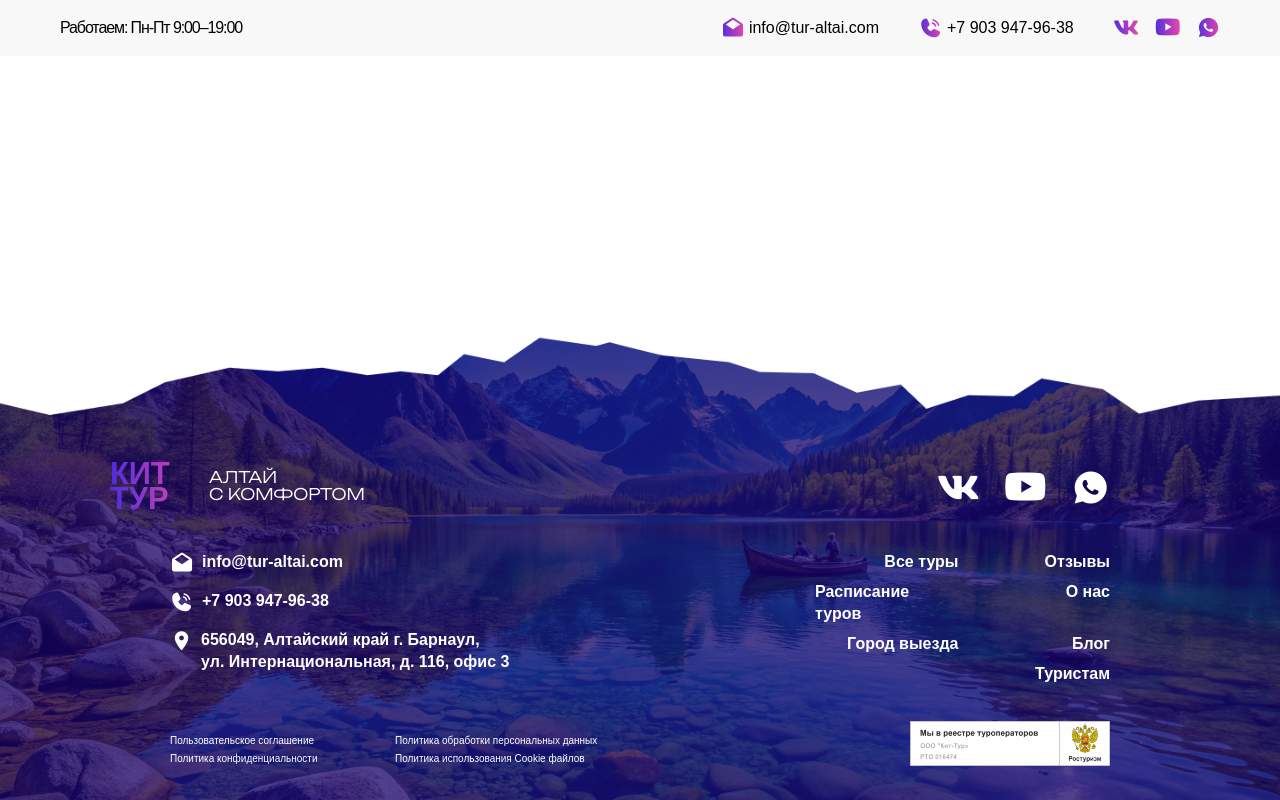
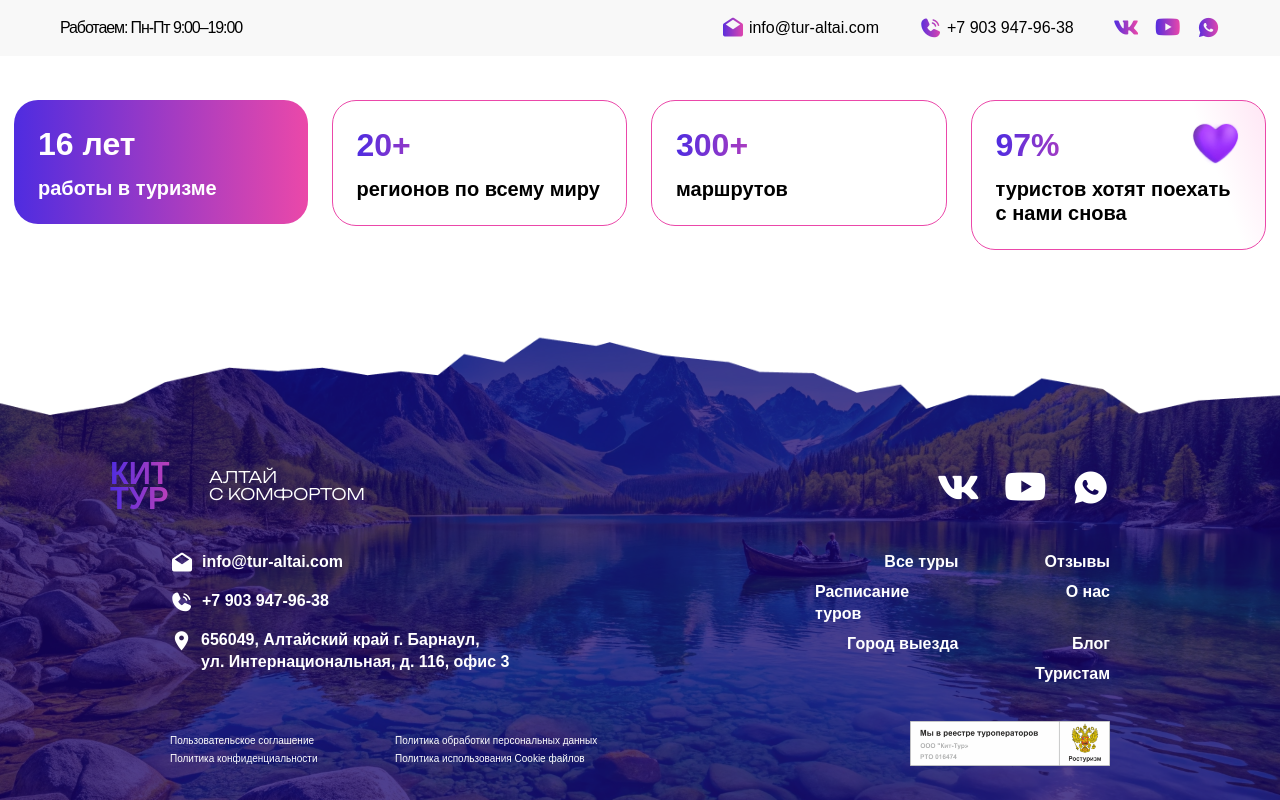
Before and after one commit to MariyaBV/altai_kit_tour, a plain HTML site: page altai_kit_tour/index.html in a window 1280 px wide. Drawn offline with Linux system fonts and the light colour scheme; files whose address does not match are found by name; a web font is replaced by a local one.

Commit message:
компонент достижения

```diff
--- a/altai_kit_tour/index.html
+++ b/altai_kit_tour/index.html
@@ -4,7 +4,6 @@
   <meta charset="UTF-8" />
   <meta name="viewport" content="width=device-width, initial-scale=1.0" />
   <link rel="stylesheet" href="style.css" />
-
   <title>Главная</title>
 </head>
 
@@ -36,7 +35,28 @@
 </header>
 
       <main id="main">
+        <div class="achievements">
+          <!-- for делать не стала - тк нужно передавать обьект с данными через gulp - доп заморочки -->
+          <link rel="stylesheet" href="css/other/achievements.css">
+          <div class="achievements__item background-gradient">
+    <h3 class="achievements__subtitle">16 лет</h3>
+    <p class="achievements__text">работы в туризме</p>
+</div>
+          <div class="achievements__item ">
+    <h3 class="achievements__subtitle">20+</h3>
+    <p class="achievements__text">регионов по всему миру</p>
+</div>
+          <div class="achievements__item ">
+    <h3 class="achievements__subtitle">300+</h3>
+    <p class="achievements__text">маршрутов</p>
+</div>
+          <div class="achievements__item heart">
+    <h3 class="achievements__subtitle">97%</h3>
+    <p class="achievements__text">туристов хотят поехать с&nbsp;нами снова</p>
+</div>
+        </div>
         <div class="wrap">
+
 
         </div>
       </main>
--- a/build-tools/src/scss/main/const.scss
+++ b/build-tools/src/scss/main/const.scss
@@ -20,3 +20,10 @@ body {
     min-height: 100vh;
     justify-content: space-between;
 }
+
+h3 {
+    font-family: var(--h3-font-family);
+    font-weight: var(--h3-font-weight);
+    font-size: var(--h3-font-size);
+    line-height: var(--h3-line-height);
+}
--- a/build-tools/src/scss/main/footer.scss
+++ b/build-tools/src/scss/main/footer.scss
@@ -58,6 +58,7 @@
                 max-width: 85px;
                 background: var(--main-gradient);
                 -webkit-background-clip: text;
+                background-clip: text;
                 color: transparent;
                 margin-left: -60px;
 
--- a/build-tools/src/scss/main/header.scss
+++ b/build-tools/src/scss/main/header.scss
@@ -39,6 +39,7 @@
                 background: var(--main-gradient);
                 font-size: x-large;
                 -webkit-background-clip: text;
+                background-clip: text;
                 color: transparent;
             }
 
--- a/build-tools/src/scss/main/root.scss
+++ b/build-tools/src/scss/main/root.scss
@@ -49,6 +49,7 @@
     --bg-gradient: linear-gradient(0deg, #FFFFFF 52.48%, #D0ECFD 105.65%);
 
 
+    --border-radius-big: 24px;
     --border-radius: 8px;
     --border-radius-little: 4px;
 
@@ -66,4 +67,11 @@
     --logo-font-weight: 900;
     --logo-line-height: 24.98px;
 
+
+    //h3
+    --h3-font-family: var(--font-unbounded);
+    --h3-font-size: 32px;
+    --h3-font-weight: 800;
+    --h3-line-height: 40px;
+
 }
--- /dev/null
+++ b/build-tools/src/scss/other/achievements.scss
@@ -0,0 +1,64 @@
+.achievements {
+    display: flex;
+    justify-content: space-between;
+    flex-direction: row;
+    flex-wrap: wrap;
+    gap: 24px;
+    max-width: 1300px;
+    padding: 0 14px;
+    margin: 44px auto;
+    align-items: flex-start;
+
+    &__item {
+        border-radius: var(--border-radius-big);
+        padding: 24px;
+        border: 1px solid var(--pink);
+        max-width: 300px;
+        min-width: 235px;
+        flex: 1;
+
+        &.heart {
+            position: relative;
+            background: linear-gradient(69.71deg, #FFFFFF 78.33%, #FFE9F6 97.13%);
+
+            &::after {
+                background-image: url("../../css/img/heart.png");
+                background-repeat: no-repeat;
+                background-position: center;
+                background-size: contain;
+                position: absolute;
+                top: 15px;
+                right: 24px;
+                height: 52px;
+                width: 52px;
+                content: '';
+            }
+
+        }
+
+        &.background-gradient {
+            background: var(--main-gradient);
+            border: transparent;
+
+            h3, p {
+                color: var(--white);
+            }
+        }
+    }
+
+    &__subtitle {
+        background: var(--main-gradient);
+        -webkit-background-clip: text;
+        background-clip: text;
+        color: transparent;
+        background-size: 50%;
+        margin-bottom: 12px;
+    }
+
+    &__text {
+        color: var(--black);
+        font-size: 20px;
+        font-weight: 700;
+        line-height: 24px;
+    }
+}
--- a/build-tools/tasks/style_other.js
+++ b/build-tools/tasks/style_other.js
@@ -37,7 +37,7 @@ module.exports = function style_other() {
       })
     )
     //.pipe(map.write("../sourcemaps/"))
-    .pipe(concat("other_style.css"))
-    .pipe(dest("../altai_kit_tour/css/"))
+    //.pipe(concat("other_style.css"))
+    .pipe(dest("../altai_kit_tour/css/other/"))
     .pipe(bs.stream());
 };
--- a/build-tools/tasks/watch.js
+++ b/build-tools/tasks/watch.js
@@ -3,5 +3,6 @@ const { watch, parallel, series } = require("gulp");
 module.exports = function watching() {
   watch("src/**/*.html", parallel("html"));
   watch("src/**/*.scss", parallel("style"));
+  watch("src/scss/other/**/*.scss", parallel("style_other"));
   watch("src/**/*.js", parallel("dev_js"));
 };
```
Also changed, not shown: altai_kit_tour/css/other_style.css (deleted, +0 -2 lines), build-tools/src/components/components/achievements.html (added, +4 -0 lines), build-tools/src/components/const/_head.html (+0 -3 lines), build-tools/src/index.html (+9 -0 lines), altai_kit_tour/css/img/heart.png (added), altai_kit_tour/css/other/achievements.css (added), altai_kit_tour/css/other/icon-other.css (added), altai_kit_tour/css/other/popular-destinations.css (added), altai_kit_tour/style.css, build-tools/src/scss/other/popular-destinations.scss (renamed from build-tools/src/scss/other/popular-destinations/popular-destinations.scss).
